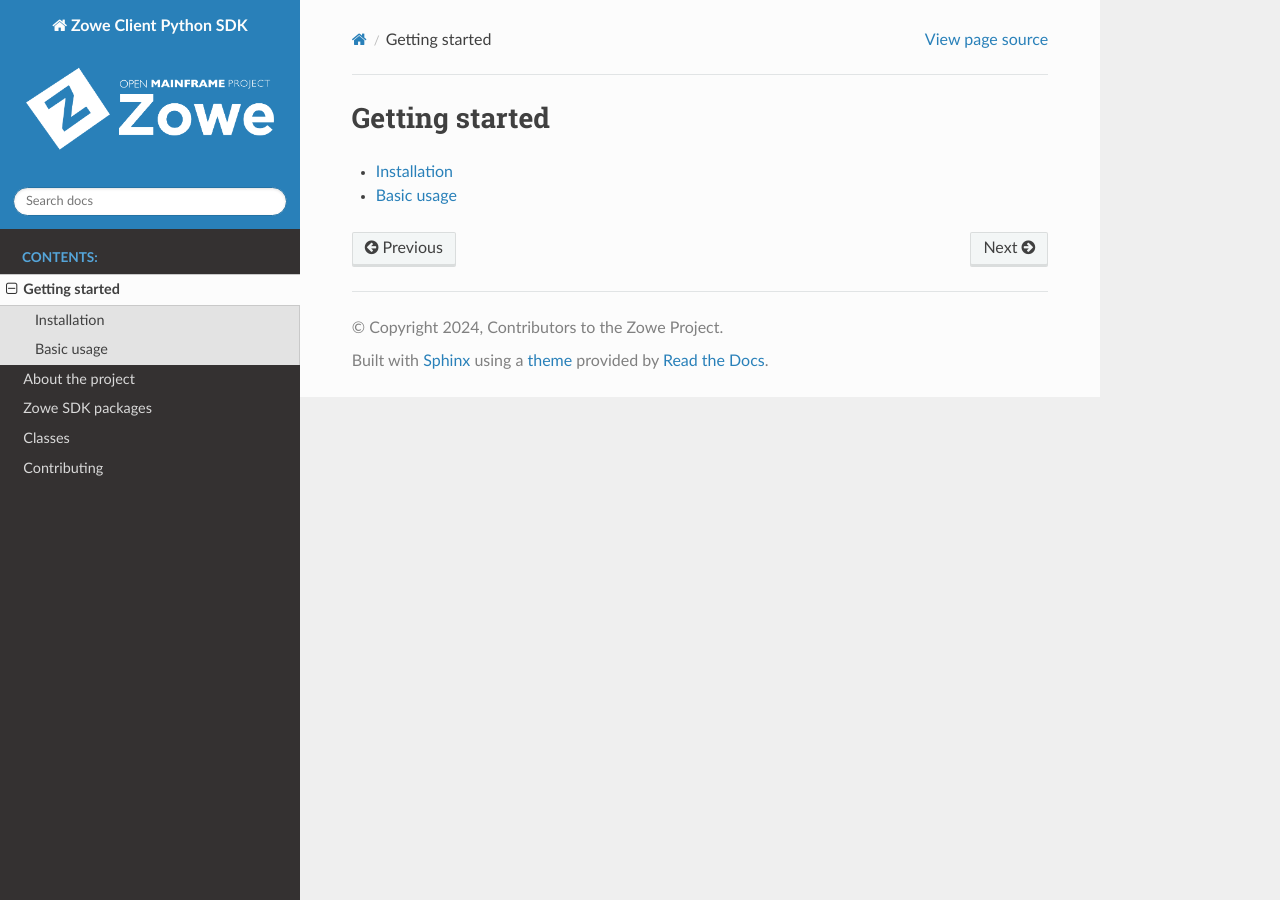
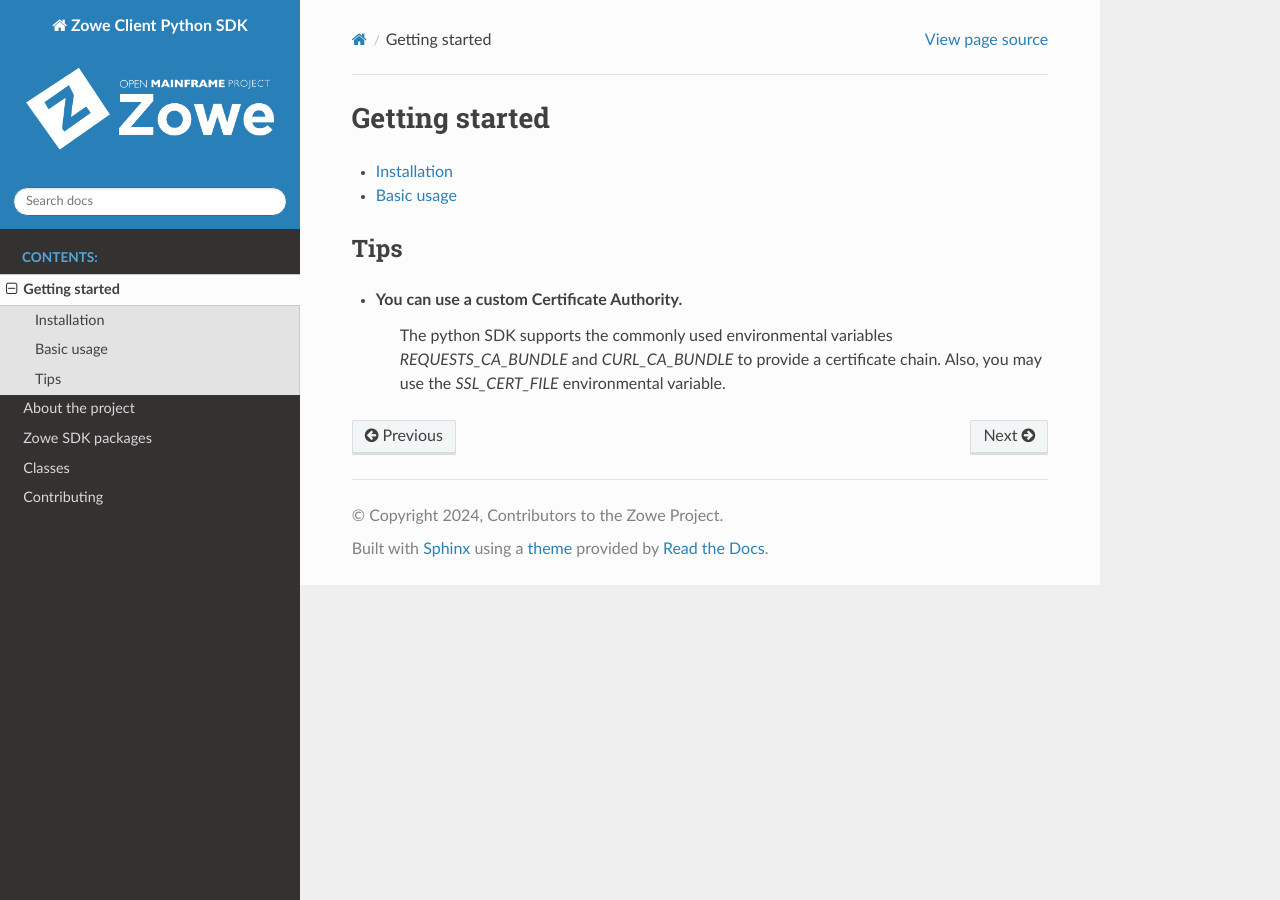
Before and after one commit to zowe/zowe-client-python-sdk, a Sphinx documentation site: the page built from docs/source/usage/getting-started.rst, in a window 1280 px wide. Built offline with Sphinx 7.4.7 and the Read the Docs theme 3.1.0, drawn with Linux system fonts in a browser that asks for light colours.

Commit message:
docs: add small doc entry
Signed-off-by: Fernando Rijo Cedeno <37381190+zFernand0@users.noreply.github.com>

```diff
--- a/docs/source/usage/getting-started.rst
+++ b/docs/source/usage/getting-started.rst
@@ -6,3 +6,9 @@
 
    installation
    examples
+
+Tips
+----
+
+- You can use a custom Certificate Authority.
+   The python SDK supports the commonly used environmental variables `REQUESTS_CA_BUNDLE` and `CURL_CA_BUNDLE` to provide a certificate chain. Also, you may use the `SSL_CERT_FILE` environmental variable.
```
Also changed, not shown: CHANGELOG.md (+0 -1 lines).
